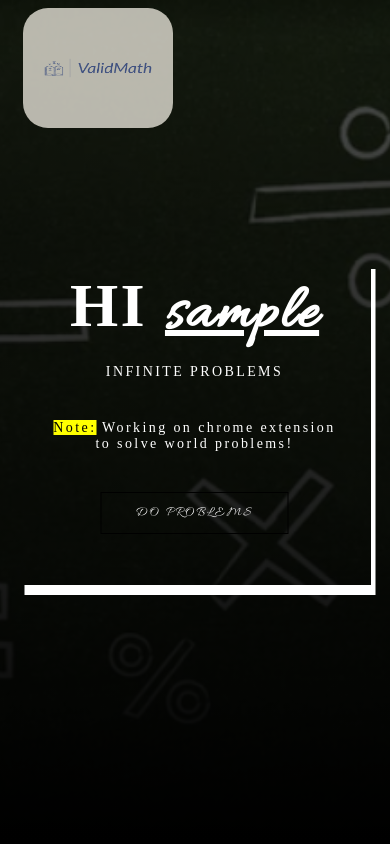
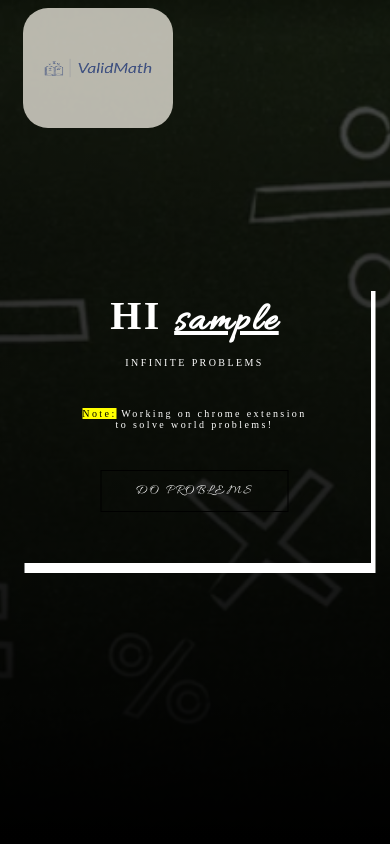
Before and after one commit to Sudiptto/ValidMath, a Flask app: page /home in a window 390 px wide; the page is wider, and only the part inside the window is pictured. Run offline with Flask 2, Linux system fonts and the light colour scheme; the visitor is signed in with stand-in values (Sample User, id 1); data comes from the database, SQL or seed files in the repository.

Commit message:
Add files via upload

```diff
--- a/static/css/style.css
+++ b/static/css/style.css
@@ -374,6 +374,19 @@ nav .fa{
         z-index: 2;
     }
 
+    .contact_input{
+        width: 50%;
+    }
+
+
+    .info h1{
+        font-size: 40px;
+    }
+
+    .info p{
+        font-size: 10px;
+    }
+
     nav .fa{
     display:block;
     color:#fff;
```
Also changed, not shown: static/css/login.css (line endings or trailing spaces), static/css/user.css (line endings or trailing spaces).
